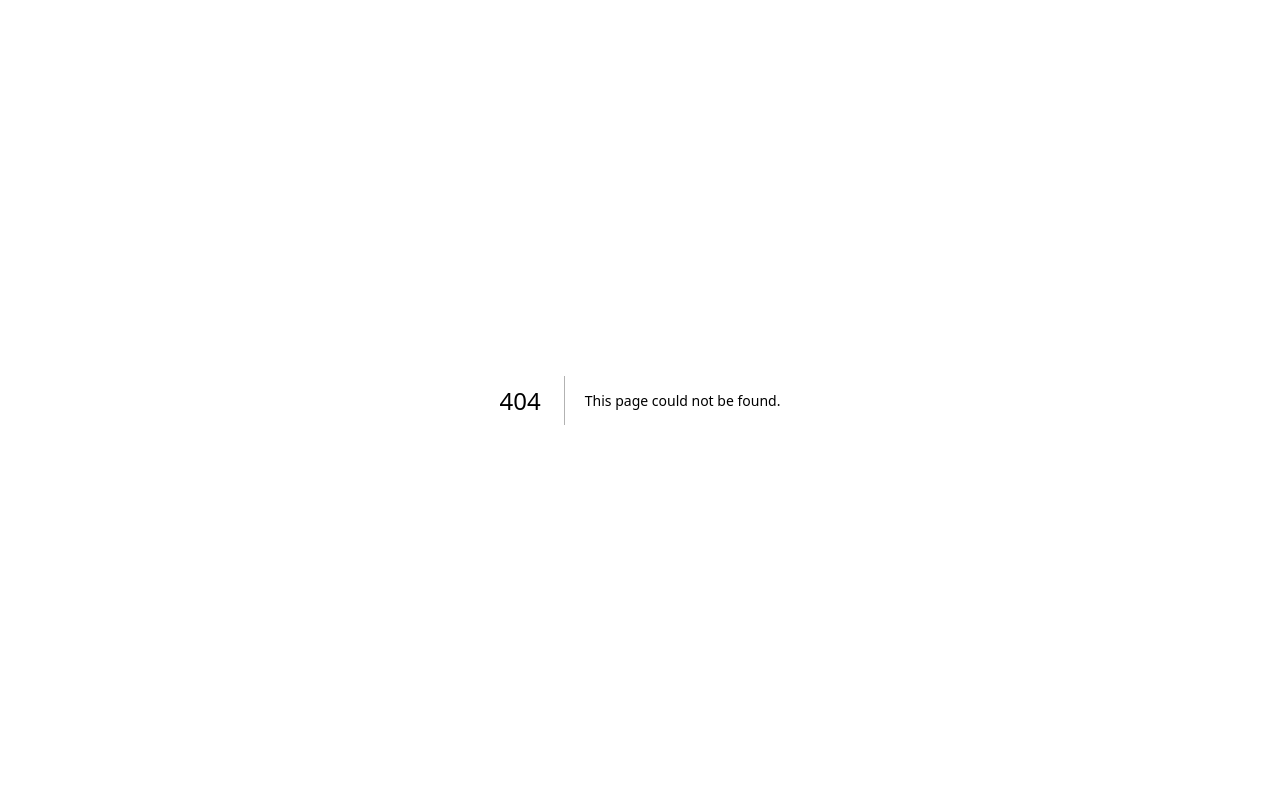
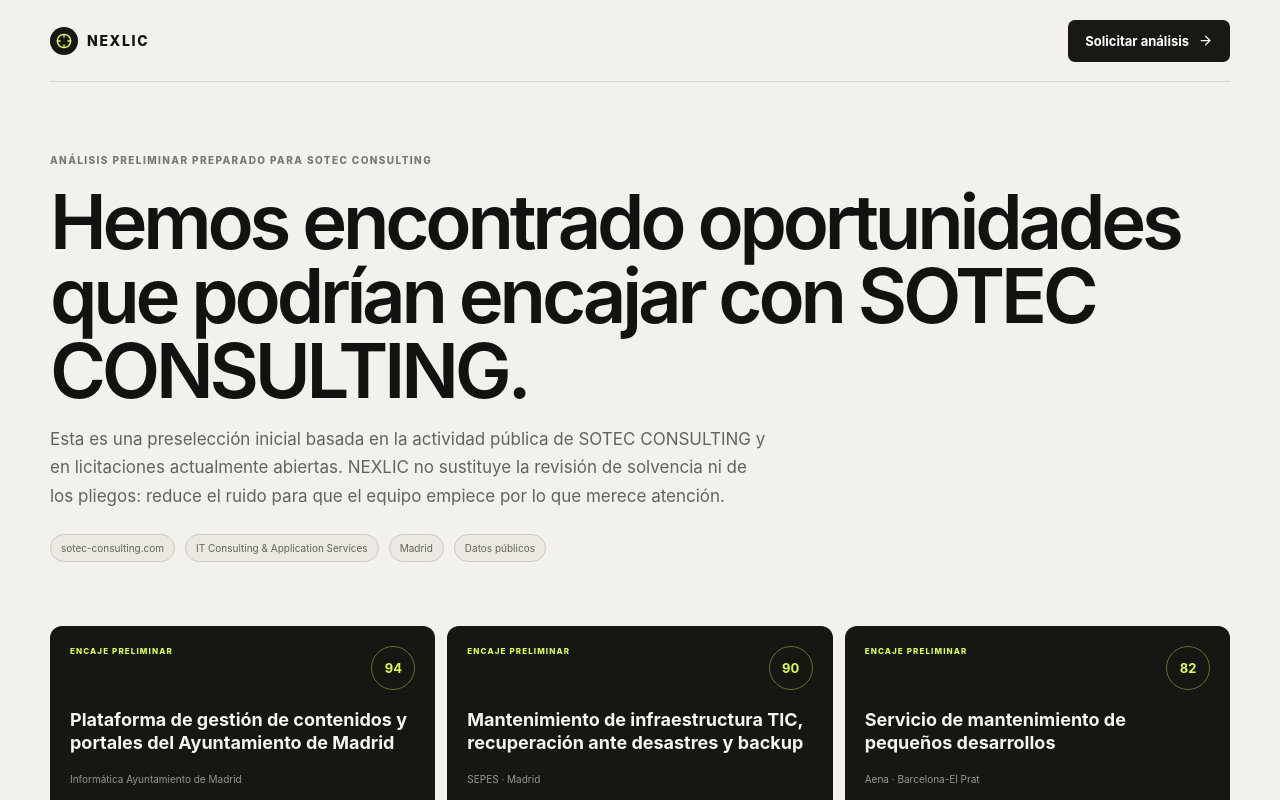
Before and after one commit to christian-cangussu/radar-mvp, a Next.js app: page /demo/sotec in a window 1280 px wide. Before the commit this address had no page. Shown: the top 800 px of the page. Built offline with nearby package versions, Linux system fonts and the light colour scheme.

Commit message:
growth: add app/demo/sotec/page.tsx

```diff
--- /dev/null
+++ b/app/demo/sotec/page.tsx
@@ -0,0 +1,6 @@
+import CompanyDemo from "../company-demo";
+export default function Page(){return <CompanyDemo company="SOTEC CONSULTING" domain="sotec-consulting.com" sector="IT Consulting & Application Services" location="Madrid" opportunities={[
+{score:94,title:"Plataforma de gestión de contenidos y portales del Ayuntamiento de Madrid",buyer:"Informática Ayuntamiento de Madrid",value:"€4,71M valor estimado",deadline:"28 sep 2026",cpv:"72262000 / 72253200",source:"https://contratos.gobierto.es/licitaciones/5191601?locale=es"},
+{score:90,title:"Mantenimiento de infraestructura TIC, recuperación ante desastres y backup",buyer:"SEPES · Madrid",value:"€806.500 valor estimado",deadline:"09 oct 2026",cpv:"72610000",source:"https://contratos.gobierto.es/licitaciones/5218826?locale=es"},
+{score:82,title:"Servicio de mantenimiento de pequeños desarrollos",buyer:"Aena · Barcelona-El Prat",value:"€304.522",deadline:"05 oct 2026",cpv:"Servicios TI",source:"https://contratos.gobierto.es/adjudicadores/aena-direccion-del-aeropuerto-de-josep-tarradellas-barcelona-el-prat?locale=es"}
+]}/>}
```
